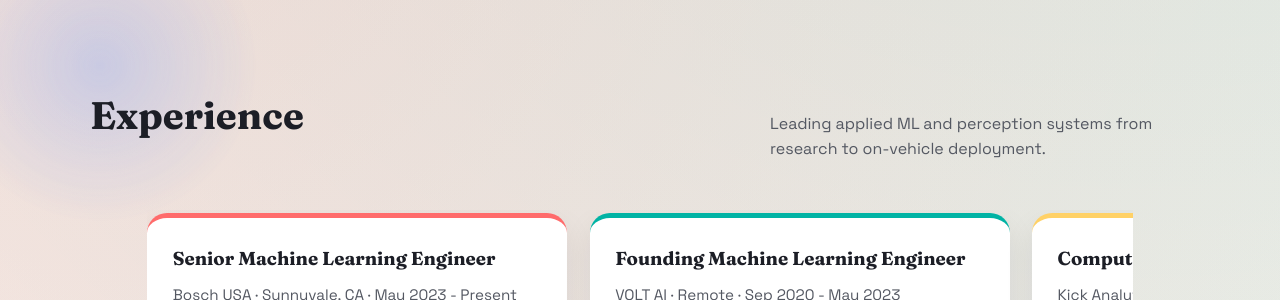
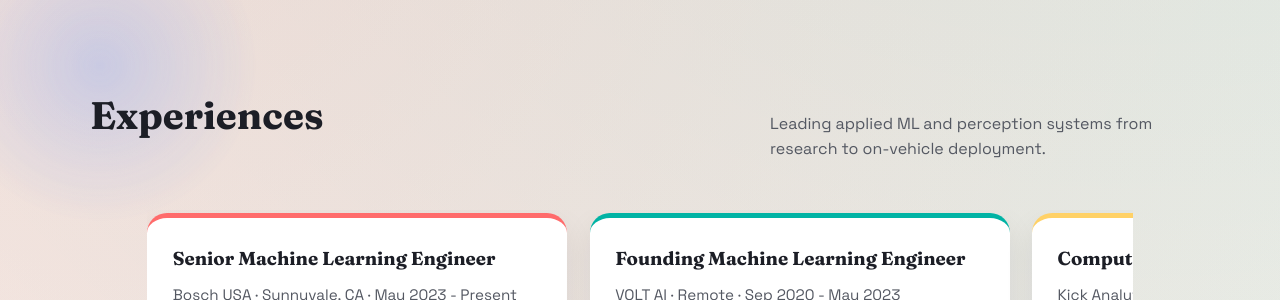
Before and after one commit to sauravkdeo/sauravkdeo.github.io, a Jekyll site: the page built from index.html, in a window 1280 px wide and 900 px high, scrolled down 601 px. Shown: the part 169-469 px from the top of the window. Built offline with Jekyll 4.4.1, drawn with Linux system fonts in a browser that asks for light colours.

Commit message:
experiences

```diff
--- a/index.html
+++ b/index.html
@@ -39,7 +39,7 @@ published: true
 <section class="section">
   <div class="container">
     <div class="section-head">
-      <h2>Experience</h2>
+      <h2>Experiences</h2>
       <p>Leading applied ML and perception systems from research to on-vehicle deployment.</p>
     </div>
     <div class="carousel" data-carousel>
```
